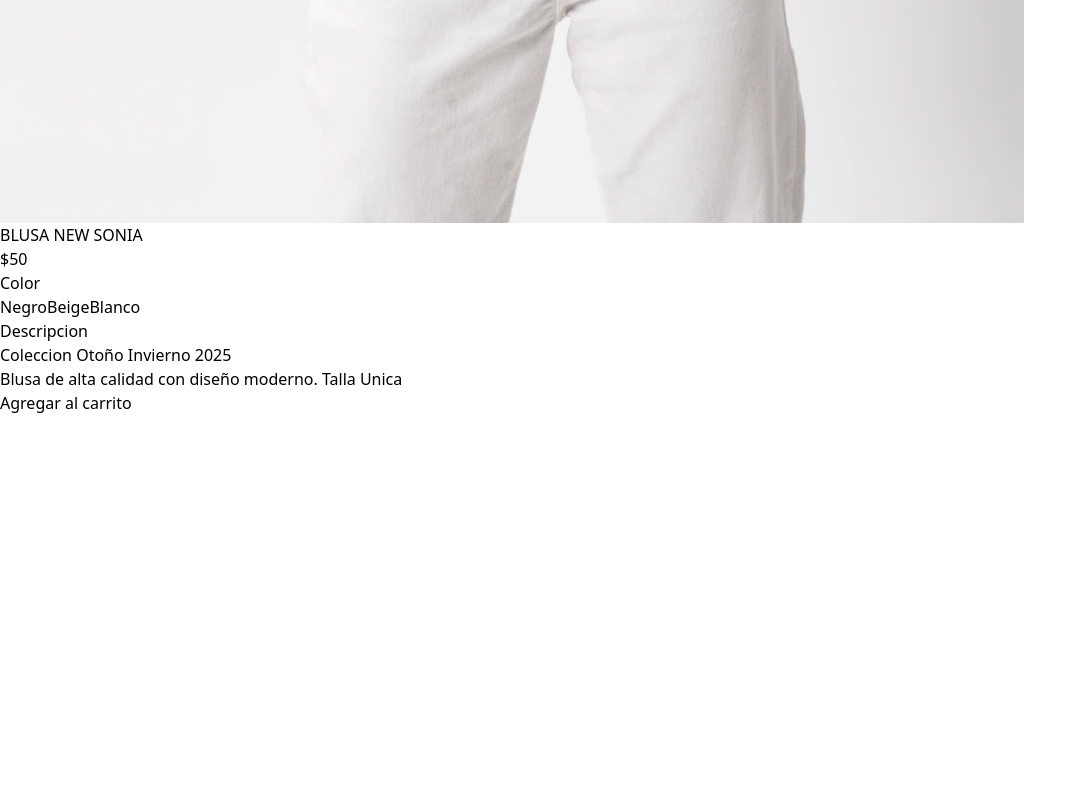
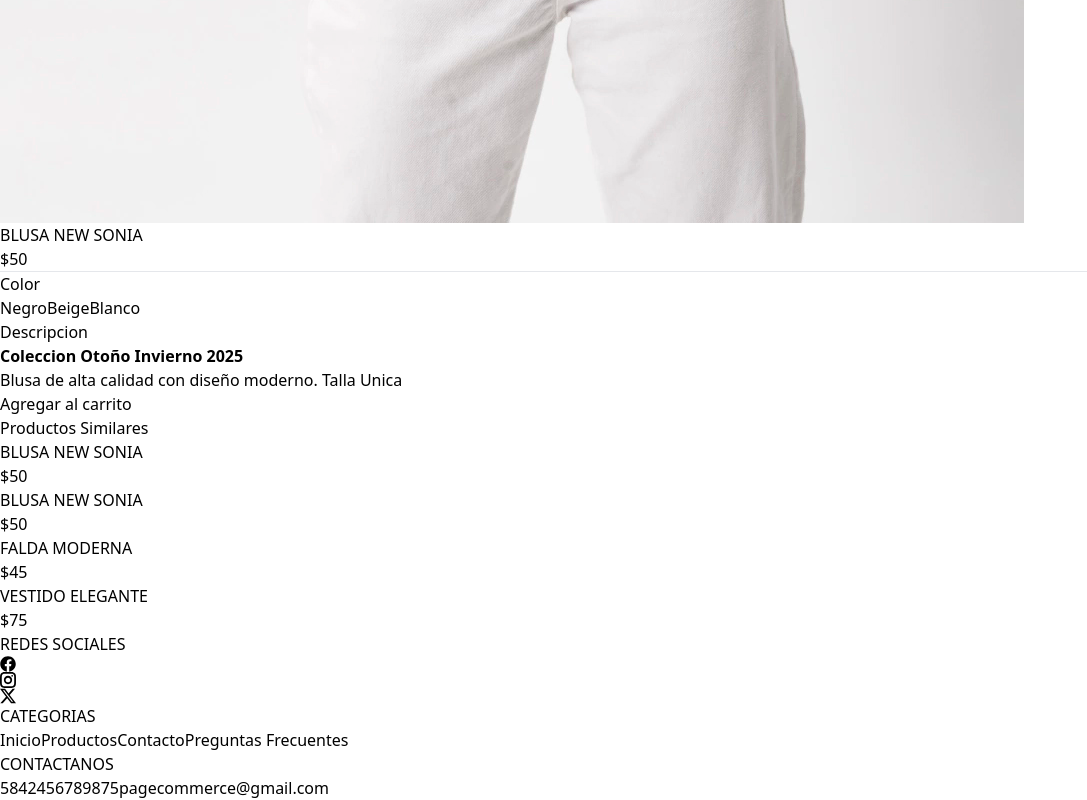
Before and after one commit to fernandzxc/PageCommer, a React (Vite) app: page /ProductsDetail/1 in a window 1280 px wide. Shown: the part 4483-5283 px from the top of the page, without its empty margins (0-1087 px from the left). Before the commit the page ends 4898 px from the top, so only its background shows below. Built offline with nearby package versions, Linux system fonts and the light colour scheme.

Commit message:
80% productDetail

```diff
--- a/src/Components/Products.jsx
+++ b/src/Components/Products.jsx
@@ -12,7 +12,7 @@ const Products = ({ nombre, id, precio, hover, normalImg }) => {
     >
       <Link to={`/ProductsDetail/${id}`} onClick={() => window.scrollTo(0, 0)}>
         <figure
-          className="bg-contain bg-no-repeat bg-center aspect-[3/4] duration-300 transition-all "
+          className="bg-cover aspect-[3/4] duration-300 transition-all"
           style={{
             backgroundImage: isHover ? `url(${hover})` : `url(${normalImg})`,
           }}
--- a/src/Components/ProductsDetail.jsx
+++ b/src/Components/ProductsDetail.jsx
@@ -1,5 +1,8 @@
 import { useParams } from "react-router-dom";
+import { useEffect, useState } from "react";
 import Header from "./Header";
+import Products from "./Products";
+import Footer from "./Footer";
 import "../assets/css/estilo.css";
 import model16 from "/src/assets/img/Model-16.jpg";
 import model161 from "/src/assets/img/Model-16.1.jpg";
@@ -50,7 +53,7 @@ const productData = {
     description: "Vestido elegante para ocasiones especiales.",
     HoverImage: model151,
     NormalImage: model15,
-    color: ["NegroS", "Rojo", "Gris"],
+    color: ["Negro", "Rojo", "Gris"],
     details: "Poliester y elastano, lavado en seco recomendado",
   },
   3: {
@@ -131,7 +134,7 @@ const productData = {
     description: "Vestido elegante para ocasiones especiales.",
     HoverImage: model51,
     NormalImage: model5,
-    color: ["NegroS", "Rojo", "Gris"],
+    color: ["Negro", "Rojo", "Gris"],
     details: "Poliester y elastano, lavado en seco recomendado",
   },
   12: {
@@ -179,17 +182,28 @@ const productData = {
     color: ["Negro", "Verde", "Blanco"],
     details: "Mezcla de lino, lavable a máquina",
   },
-
 };
 
 const ProductsDetail = () => {
   const { id } = useParams();
   const product = productData[id];
+  const [randomProducts, setRandomProducts] = useState([]);
+
+  const getRandomProducts = () => {
+    const allIds = Object.keys(productData);
+
+    const aletoryIds = [...allIds].sort(() => Math.random() - 0.5);
+
+    return aletoryIds.slice(0,4);
+  }
+
+  useEffect(() => {
+    setRandomProducts(getRandomProducts());
+  }, []);
 
   return (
     <div>
       <Header />
-
       <main className="flex pt-28 justify-between p-9">
         <figure className="w-[12%] gap-4 flex flex-col">
           <img src={product.NormalImage} />
@@ -201,28 +215,47 @@ const ProductsDetail = () => {
         <div className="w-1/3 flex flex-col gap-4">
           <h1 className="text-lg">{product.name}</h1>
           <h2 className="text-base">${product.price}</h2>
+          <hr className="border-gray-600" />
           <div className="flex flex-row gap-2">
             <p>Color</p>
-            <button className="border-2 border-black hover:bg-gray-400 text-sm py-1 px-3 rounded-sm ">
+            <button className="border-2 border-black hover:bg-gray-400 text-xs py-[2px] px-3 rounded-sm ">
               {product.color[0]}
             </button>
-            <button className="border-2 border-black hover:bg-gray-400 text-sm py-1 px-3 rounded-sm ">
+            <button className="border-2 border-black hover:bg-gray-400 text-xs py-[2px] px-3 rounded-sm ">
               {product.color[1]}
             </button>
-            <button className="border-2 border-black hover:bg-gray-400 text-sm py-1 px-3 rounded-sm ">
+            <button className="border-2 border-black hover:bg-gray-400 text-xs py-[2px] px-3 rounded-sm ">
               {product.color[2]}
             </button>
           </div>
           <div>
             <p>Descripcion</p>
-            <p>Coleccion Otoño Invierno 2025</p>
-            <p>{product.description} Talla Unica</p>
+            <section className="text-sm py-2">
+              <strong>Coleccion Otoño Invierno 2025</strong>
+              <p>{product.description} Talla Unica</p>
+            </section>
           </div>
           <button className="w-full py-2 bg-black text-white hover:bg-gray-700 rounded-md text-base">
             Agregar al carrito
           </button>
         </div>
       </main>
+      <div className="flex flex-col w-full items-center py-8 gap-8">
+        <h1 className="text-2xl">Productos Similares</h1>
+        <figure className="grid grid-rows-1 md:grid-cols-4 sm:grid-cols-2 w-9/12 gap-5">
+          {randomProducts.map((id) => (
+            <Products
+              key={id}
+              nombre={productData[id].name}
+              id={id}
+              precio={`$${productData[id].price}`}
+              hover={productData[id].HoverImage}
+              normalImg={productData[id].NormalImage}
+            />
+          ))}
+        </figure>
+      </div>
+      <Footer />
     </div>
   );
 };
```
